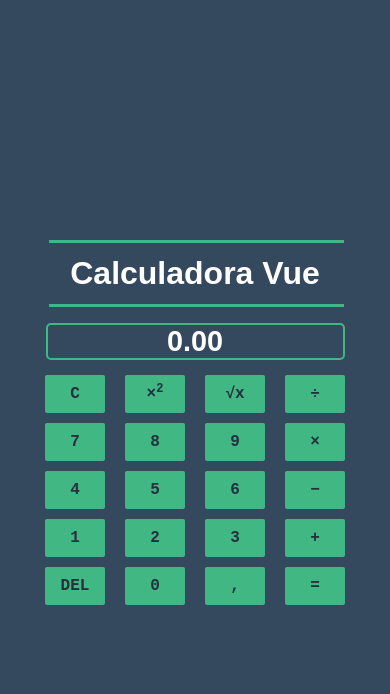
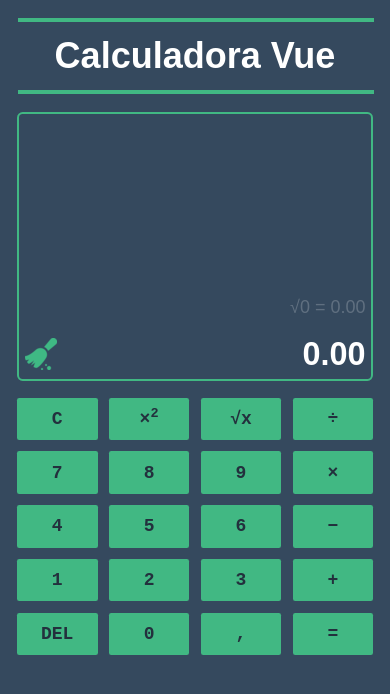
Before and after one commit to SagAraque/Calculator_PWA, a plain HTML site: page index.html in a window 390 px wide. Both pictures are taken after a click on the button "√x". Drawn offline with Linux system fonts and the light colour scheme.

Commit message:
Calculadora VUE V1.3
1. Added an operations history
2. Added a function that pick an
    operation result when you click on a
    history item.
3. Added a button which clean the
    history.
4. Now the interface is bigger and
    better adapted to mobile devices.
5. Added the option to make complex
    operations with square and square
    root.
6. Solved a bug that makes user can
    delete letter by letter Infinity when
    its shows in the display.

```diff
--- a/css/style.css
+++ b/css/style.css
@@ -9,77 +9,109 @@ html,
 body {
     height: 100%;
 }
+html{
+    font-size: 22px;
+}
 
 button,
 h1,
-h3 {
+h3,
+li {
     font-family: Arial, Helvetica, sans-serif;
     color: white;
 }
-h1,h3{
-    width: 295px;
+h1,h3,.displayContainer{
     text-align: center;
+    box-sizing: border-box;
+    width: calc(100% - 0.625rem);
 }
 h3 {
-
+    text-align: right;
+    width: 100%;
     font-size: 1.8rem;
-    margin: 10px 0px;
-
-    border: 2px solid #41b883;
-    border-radius: 5px;
+    margin: 0rem;
+    display: flex;
+    align-items: center;
+    justify-content: space-between;
+}
+#cleanIcon{
+    cursor: pointer;
+}
+#history{
+    height: 10rem;
+    padding: 0rem;
+    list-style: none;
+    display: flex;
+    flex-direction: column;
+    align-items: flex-end;
+    justify-content: flex-end;
+}
+#history li{
+    text-align: right;
+    font-size: 1rem;
+    color: #ffffff36;
 }
 
+.displayContainer{
+    padding: 0.313rem;
+    margin: 0.625rem 0;
+    border: 0.125rem solid #41b883;
+    border-radius: 0.313rem;
+}
 h1 {
+    font-size: 2rem;
     position: relative;
 }
 
 h1::after, h1::before {
     content: "";
     width: 100%;
-    height: 3px;
-    bottom: -15px;
-    left: 1px;
+    height: 0.188rem;
+    bottom: -0.938rem;
+    left: 0.063rem;
     background-color: #41b883;
     position: absolute;
 }
 h1::before{
-    top: -15px;
+    top: -0.938rem;
 }
 
 #app {
-    width: 320px;
+    width: 20rem;
     display: flex;
     flex-direction: column;
     align-items: center;
-    padding: 10px;
+    padding: 0.625rem;
+    box-sizing: border-box;
 }
 
 button {
-    width: 60px;
-    margin: 5px 10px;
-    padding: 10px 5px;
+    width: calc(100% - 0.625rem);
+    margin: 0.313rem 0rem;
+    padding: 0.625rem 0.313rem;
     color: #23303d;
-    font:900 16px monospace;
+    font:900 1rem monospace;
     border: none;
     background-color: #41b883;
-    border-radius: 2px;
+    border-radius: 0.125rem;
     cursor: pointer;
-    flex: 1 1 auto;
+    justify-self: center;
 }
 
 .buttonContainer {
-    width: 200px;
+    width: 100%;
     display: inline-flex;
     justify-content: center;
     flex-wrap: wrap;
 }
 
 .buttonGrid {
+    width: 100%;
     display: grid;
-    grid-template-columns: repeat(5, 1fr);
+    grid-template-columns: repeat(4, 25%);
     grid-template-rows: repeat(5, 1fr);
-    grid-column-gap: 0px;
-    grid-row-gap: 0px;
+    grid-column-gap: 0rem;
+    grid-row-gap: 0rem;
 }
 .buttonGrid button:nth-of-type(1) { grid-area: 2 / 1 / 3 / 2; }
 .buttonGrid button:nth-of-type(2) { grid-area: 2 / 2 / 3 / 3; }
@@ -105,3 +137,42 @@ button {
 button:hover {
     background-color: #3dad7b;
 }
+
+
+/*Responsive*/
+@media (max-width: 360px){
+    html{
+        font-size: 17px;
+    }
+}
+@media (max-width: 280px){
+    h1{
+        font-size: 1.5rem;
+    }
+}
+@media (min-width: 361px) and (max-width: 430px){
+    html{
+        font-size: 18px;
+    }
+}
+
+
+@media (max-width: 600px){
+    body {
+        display: initial;
+    }
+    #app{
+        width: 100%;
+    }
+}
+
+@media (max-height:600px){
+    h1{
+        display: none;
+    }
+}
+@media (min-height:601px) and (max-height: 700px){
+    h1{
+        font-size: 1.65rem;
+    }
+}
--- a/index.html
+++ b/index.html
@@ -4,6 +4,9 @@
 <head>
     <meta charset="UTF-8">
     <meta http-equiv="X-UA-Compatible" content="IE=edge">
+    <meta http-equiv="expires" content="0">
+    <meta http-equiv="Cache-Control" content="no-cache">
+    <meta http-equiv="Pragma" CONTENT="no-cache">
     <meta name="viewport" content="width=device-width, initial-scale=1.0">
     <!--Metadata para PWA-->
     <meta name="theme-color" content="#41b883">
@@ -28,7 +31,12 @@
 <body>
     <div id="app">
         <h1>{{title}}</h1>
-        <h3>{{value}}</h3>
+        <div class="displayContainer">
+            <ul id="history">
+                <li v-for="(item, index) in history" v-on:click="getHistory(index)">{{item}}</li>
+            </ul>
+            <h3 id="value"> <img id="cleanIcon" src="./img/clean.png" alt="" v-on:click="cleanHistory">{{value}}</h3>
+        </div>
         <div class="buttonContainer">
             <div class="buttonGrid">
                 <button v-on:click="setCharacter('7')">7</button>
--- a/js/main.js
+++ b/js/main.js
@@ -3,6 +3,7 @@ const app = Vue.createApp({
         return {
             title: 'Calculadora Vue',
             value: '0',
+            history: [],
         };
     },
     methods: {
@@ -11,7 +12,7 @@ const app = Vue.createApp({
                 if((this.value === '0' || this.value === 'Error') && value === '.'){
                     this.value = '0.';
                 }else{
-                    this.value === '0' || this.value === 'Error' || this.value === 'NaN' || this.value === '0.00' ? this.value=value : this.value=this.value+value;
+                    this.value === '0' || this.value === 'Infinity' || this.value === 'Error' || this.value === 'NaN' || this.value === '0.00' ? this.value=value : this.value=this.value+value;
                 }
             }
         },
@@ -20,30 +21,50 @@ const app = Vue.createApp({
         },
         operate(){
             try {
-                this.value=eval(this.value.replace('x','*')).toFixed(2);
-                this.value = this.value.toString();
+                let result = eval(this.value.replace('x','*')).toFixed(2)
+                this.setHistory(this.value);
+                if(result.length>18) result = (parseFloat(result).toExponential(3)).toString();
+                this.value === undefined || this.value === 'NaN' ? this.displayError() : this.value=(result).toString();
             } catch (error) {
                 this.displayError();
             }
-            if(this.value === undefined || this.value === 'NaN') this.displayError();
         },
         del(){
-            if(this.value != '0' && this.value != 'Error' && this.value != 'NaN'){
+            if(this.value != '0' && this.value != 'Error' && this.value != 'NaN' && this.value != 'Infinity'){
                 this.value.length === 1 ? this.value = '0' : this.value = this.value.substring(0,this.value.length-1);
             }
         },
         displayError(){
-            this.value='Error';
+            this.value = 'Error';
         },
         sqrt(){
-            this.value=(Math.sqrt(this.value).toFixed(2)).toString();
-            if(this.value === undefined || this.value === 'NaN') this.displayError();
+            let result = Math.sqrt(eval(this.value.replace('x','*'))).toFixed(2);
+            this.setHistory(result, `√${this.value}`);
+            this.value === undefined || this.value === 'NaN' ? this.displayError() : this.value=result.toString();;
+            if(this.value.length>18) this.value = (parseFloat(this.value).toExponential(3)).toString();
         },
         pow(){
-            this.value=(Math.pow(this.value, 2)).toString();
-            if(this.value === undefined || this.value === 'NaN') this.displayError();
+            let result = Math.pow(eval(this.value.replace('x','*')), 2).toFixed(2);
+            this.setHistory(result, `${this.value}^2`);
+            result === undefined || result === 'NaN' ? this.displayError() : this.value = result.toString();
+            if(this.value.length>18) this.value = (parseFloat(this.value).toExponential(3)).toString();
+
         },
+        setHistory(operation, simbol){
+            if(this.history.length === 8) this.history.splice(7,1);
+            if(simbol === undefined){
+                this.history.unshift(`${operation} = ${eval(operation.replace('x','*')).toFixed(2)}`);
+            }else{
+                this.history.unshift(`${simbol} = ${operation}`);
+            }
 
+        },
+        getHistory(index){
+            this.value = (this.history[index].toString()).substring(this.history[index].indexOf('=')+2,this.history[index].length);
+        },
+        cleanHistory(){
+            this.history = [];
+        }
 
     },
 });
--- a/sw.js
+++ b/sw.js
@@ -53,4 +53,5 @@ self.addEventListener('fetch', e => {
             }
         )
     )
+    location.reload;
 });
```
Also changed, not shown: img/clean.png (added), manifest.json.
